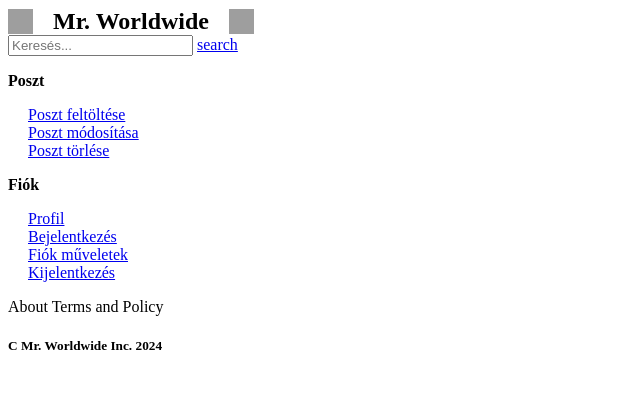
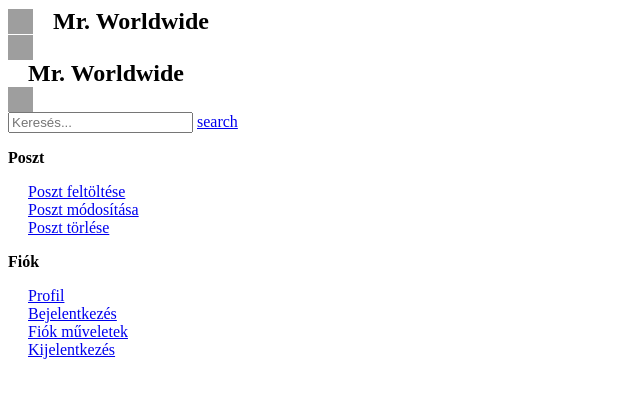
Before and after one commit to LabanczTamas1/Mr.-Worldwide, a PHP site: page /navbar.php in a window 1280 px wide. Shown: the top 398 px of the page, without its empty margins (0-640 px from the left). Run offline with PHP 8.4, Linux system fonts and the light colour scheme; grey boxes are pictures that could not be loaded.

Commit message:
A navbar kinyithatóságának funkcionalitása hozzáadva

```diff
--- a/views/components/head.php
+++ b/views/components/head.php
@@ -14,7 +14,7 @@
 <link rel="stylesheet" href="/assets/css/footer.css">
 <link rel="stylesheet" href="/assets/css/header.css">
 <link rel="stylesheet" href="/assets/css/profile.css">
-<link rel="stylesheet" href="/assets/css/navbar.css">
+<link rel="stylesheet" href="/files/css/navbar.css">
 <link rel="preconnect" href="https://fonts.googleapis.com">
 <link rel="preconnect" href="https://fonts.gstatic.com" crossorigin>
 <link href="https://fonts.googleapis.com/css2?family=Lora:wght@400;700&display=swap" rel="stylesheet">
@@ -26,6 +26,7 @@
 <link rel="stylesheet" href="/assets/css/buttons.css">
 <link rel="stylesheet" href="/assets/css/comment.css">
 <script src="/assets/js/main.js"></script>
+<script src="/files/js/sidebar-opener.js"></script>
 <script>
     document.navigateTo = function(url) {
         window.location.href = url;
--- a/views/components/navbar.php
+++ b/views/components/navbar.php
@@ -1,74 +1,49 @@
 <nav class="navbar navbar-expand-lg fixed-top">
     <div class="container-fluid">
-            <div class="collapse navbar-collapse" id="navbarSupportedContent">
         <div class="navbar" style="display: flex; align-items: center;">
-    <a class="navbar-brand" href="/">
-        <img src="\files\img\ui_icons\icons8-hamburger-menu-50.png" style="width: 25px; height:25px;">
+            <!-- Hamburger icon to toggle the sidebar -->
+            <a href="#" class="navbar-brand" id="hamburger-menu" onclick="toggleSidebar()">
+                <img src="/files/img/ui_icons/icons8-hamburger-menu-50.png" style="width: 25px; height:25px;">
+            </a>
+            <h1 style="margin: 0 20px;">Mr. Worldwide</h1>
+        </div>
+
+        <!-- Sidebar content, initially hidden -->
+        <div id="sidebar" class="sidebar">
+            <div>
+                <div class="navbar-top">
+                    <a href="#" class="navbar-brand" id="hamburger-menu" onclick="toggleSidebar()">
+                        <img src="/files/img/ui_icons/icons8-hamburger-menu-50.png" style="width: 25px; height:25px;">
                     </a>
                     <h1 style="margin: 0 20px;">Mr. Worldwide</h1>
                     <a class="navbar-brand" href="/">
-        <img src="\files\img\ui_icons\icons8-account-26.png" style="width: 25px; height:25px;">
+                        <img src="/files/img/ui_icons/icons8-account-26.png" style="width: 25px; height:25px;">
                     </a>
                 </div>
-
                 <form id="navSearchForm" class="form-inline d-flex" action="/search" method="GET">
                     <input class="form-control mr-sm-2" type="search" aria-label="Search" placeholder="Keresés..." name="q" <?php if (isset($_GET['q'])) echo 'value="' . $_GET['q'] . '"'; ?>>
                     <a href="#" class="search material-icons" onclick="document.getElementById('navSearchForm').submit();" name="search">search</a>
                 </form>
+            </div>
 
+            <div class="menu-section">
                 <b>Poszt</b>
                 <ul style="list-style-type:none; padding-left: 20px;">
-                        <li>
-                            <a class="nav-link cta" href="/Userhandler/register">
-                                Poszt feltöltése
-                            </a>
-                        </li>
-                        <li>
-                            <a class="nav-link" href="../Userhandler/login">
-                                Poszt módosítása
-                            </a>
-                        </li>
-                        <li>
-                            <a class="nav-link" href="../Userhandler/login">
-                                Poszt törlése
-                            </a>
-                        </li>
+                    <li><a class="nav-link cta" href="/Userhandler/register">Poszt feltöltése</a></li>
+                    <li><a class="nav-link" href="../Userhandler/login">Poszt módosítása</a></li>
+                    <li><a class="nav-link" href="../Userhandler/login">Poszt törlése</a></li>
                 </ul>
-                </li>
+            </div>
 
+            <div class="menu-section">
                 <b>Fiók</b>
                 <ul style="list-style-type:none; padding-left: 20px;">
-                        <li>
-                            <a class="nav-link cta" href="/Userhandler/register">
-                                Profil
-                            </a>
-                        </li>
-                        <li>
-                            <a class="nav-link" href="../Userhandler/login">
-                                Bejelentkezés
-                            </a>
-                        </li>
-                        <li>
-                            <a class="nav-link" href="../Userhandler/login">
-                                Fiók műveletek
-                            </a>
-                        </li>
-                        <li>
-                            <a class="nav-link" href="../Userhandler/login">
-                                Kijelentkezés
-                            </a>
-                        </li>
+                    <li><a class="nav-link cta" href="/Userhandler/register">Profil</a></li>
+                    <li><a class="nav-link" href="../Userhandler/login">Bejelentkezés</a></li>
+                    <li><a class="nav-link" href="../Userhandler/login">Fiók műveletek</a></li>
+                    <li><a class="nav-link" href="../Userhandler/login">Kijelentkezés</a></li>
                 </ul>
-                </li>
-
-
             </div>
-
-            <div>
-                About
-                Terms and Policy
-                <h5>C Mr. Worldwide Inc. 2024</h5>
         </div>
-
     </div>
 </nav>
```
Also changed, not shown: files/css/navbar.css (added, +38 -0 lines), files/js/sidebar-opener.js (added, +12 -0 lines), views/layouts/home_layout.php (+6 -12 lines). Lines whose indentation alone changed are shown as unchanged.
